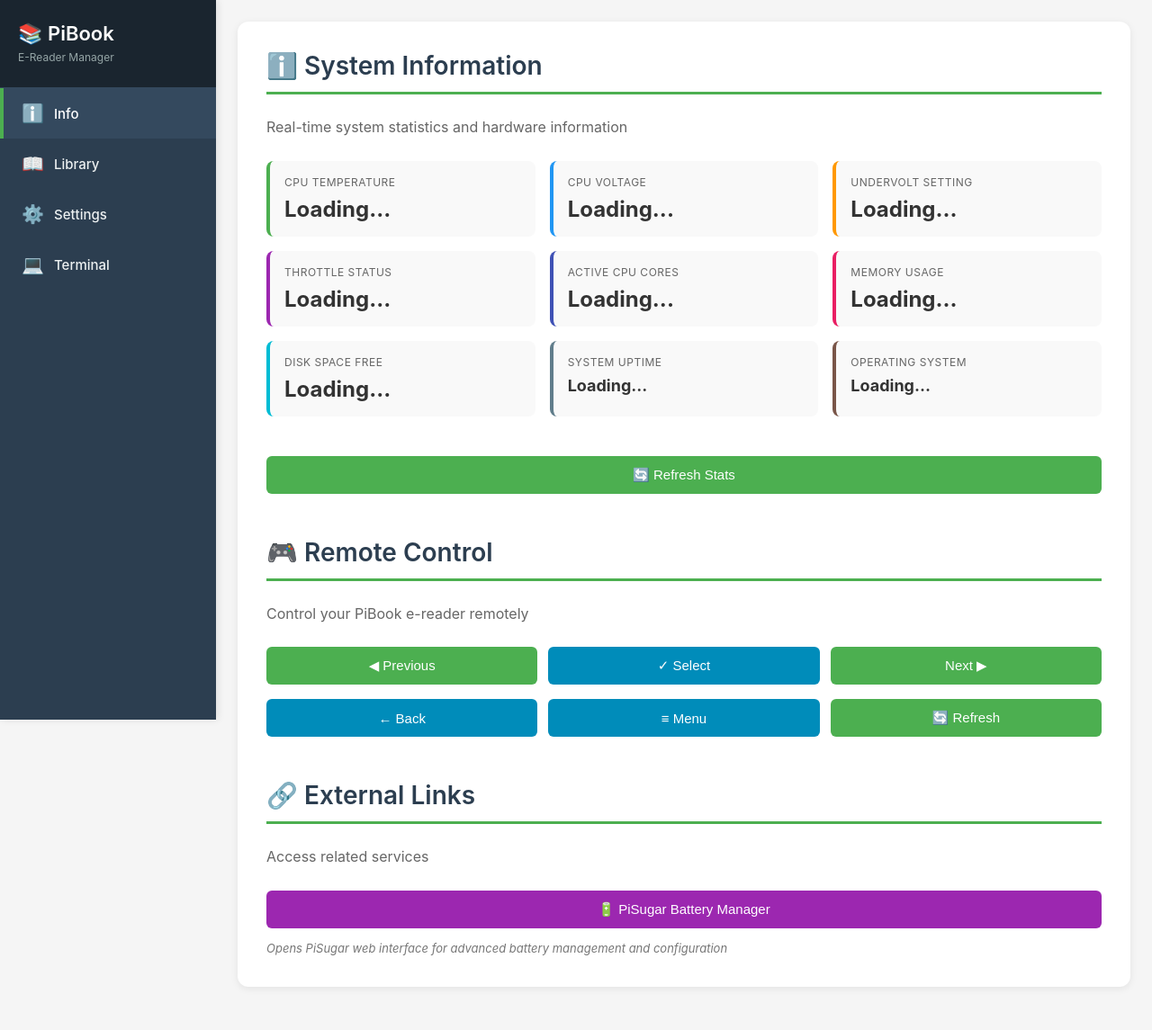
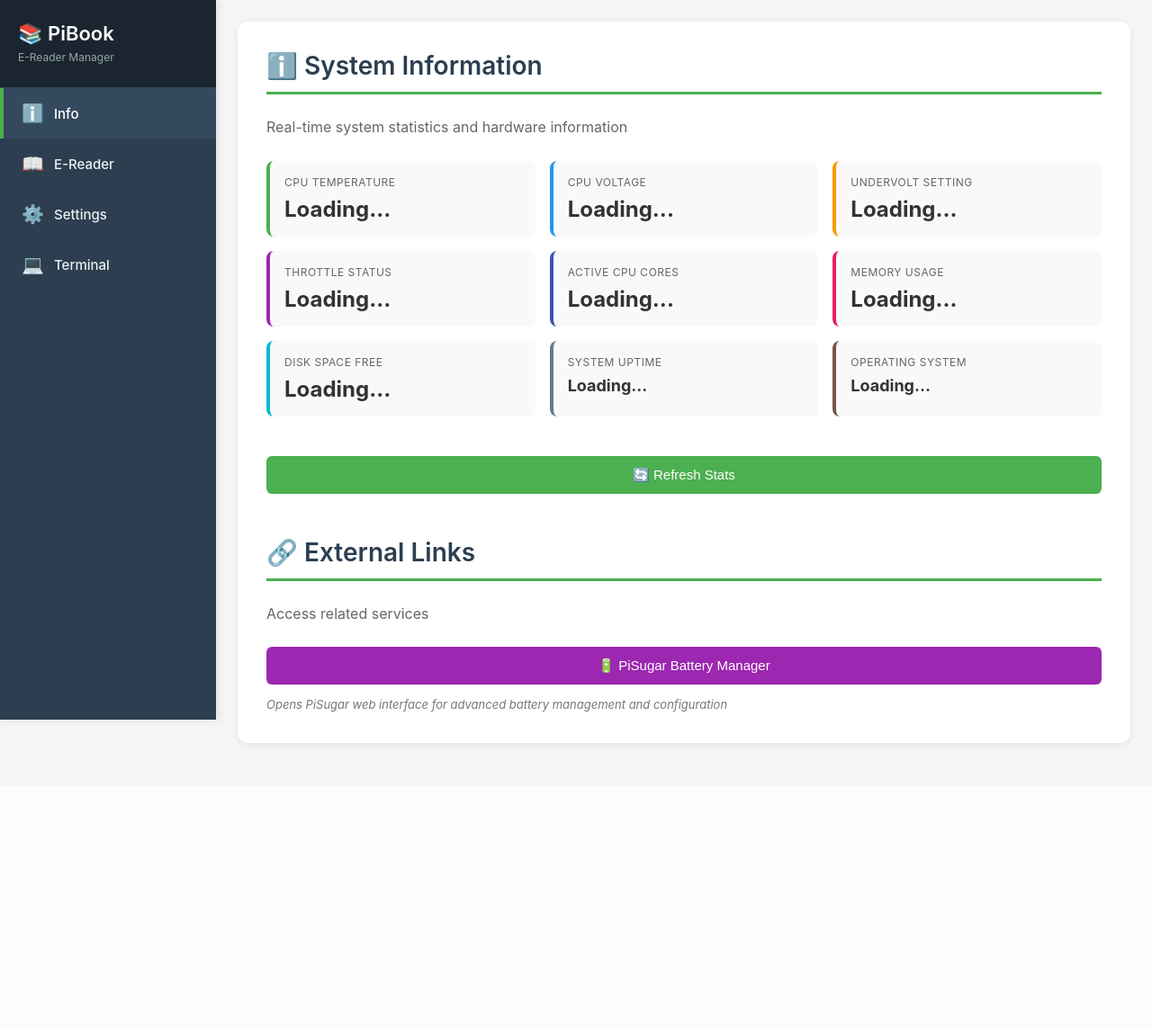
Before and after one commit to bbcelly/Book32, a Python web app: template pi/src/web/templates/base.html in a window 1280 px wide. Shown: the whole page at 90% size. After the commit the page ends 830 px from the top, so only its background shows below. Run offline with Jinja, Linux system fonts and the light colour scheme; the template is opened without the code that fills it: most values are stand-ins (such as "Sample title", 1, 10 or a date in 2020).

Commit message:
Rename Library to E-Reader and move remote control there
- Changed sidebar navigation: Library -> E-Reader
- Moved remote control buttons from Info to E-Reader section
- E-Reader now has: Remote Control + Book Library management
- Info section now focuses on system stats + external links

```diff
--- a/pi/src/web/templates/base.html
+++ b/pi/src/web/templates/base.html
@@ -23,7 +23,7 @@
 
         <div class="nav-item" data-section="library" onclick="switchSection('library')">
             <span class="nav-icon">📖</span>
-            <span class="nav-text">Library</span>
+            <span class="nav-text">E-Reader</span>
         </div>
 
         <div class="nav-item" data-section="settings" onclick="switchSection('settings')">
--- a/pi/src/web/templates/info.html
+++ b/pi/src/web/templates/info.html
@@ -51,21 +51,7 @@
 
 <button class="btn" onclick="refreshSystemStats()" style="margin-top: 24px; width: 100%;">🔄 Refresh Stats</button>
 
-<!-- Remote Control Section -->
-<h2 style="margin-top: 48px;">🎮 Remote Control</h2>
-<p style="color: #666; margin-bottom: 24px;">Control your PiBook e-reader remotely</p>
 
-<div class="controls">
-    <button class="btn" onclick="sendCommand('prev')">◀ Previous</button>
-    <button class="btn btn-secondary" onclick="sendCommand('select')">✓ Select</button>
-    <button class="btn" onclick="sendCommand('next')">Next ▶</button>
-</div>
-
-<div class="controls" style="margin-top: 12px;">
-    <button class="btn btn-secondary" onclick="sendCommand('back')">← Back</button>
-    <button class="btn btn-secondary" onclick="sendCommand('menu')">≡ Menu</button>
-    <button class="btn" onclick="location.reload()">🔄 Refresh</button>
-</div>
 
 <!-- External Links -->
 <h2 style="margin-top: 48px;">🔗 External Links</h2>
--- a/pi/src/web/templates/library.html
+++ b/pi/src/web/templates/library.html
@@ -1,4 +1,23 @@
-<h2>📖 Library</h2>
+<h2>📖 E-Reader</h2>
+
+<!-- Remote Control -->
+<h3>🎮 Remote Control</h3>
+<p style="color: #666; margin-bottom: 16px;">Control your PiBook e-reader remotely</p>
+
+<div class="controls">
+    <button class="btn" onclick="sendCommand('prev')">◀ Previous</button>
+    <button class="btn btn-secondary" onclick="sendCommand('select')">✓ Select</button>
+    <button class="btn" onclick="sendCommand('next')">Next ▶</button>
+</div>
+
+<div class="controls" style="margin-top: 12px;">
+    <button class="btn btn-secondary" onclick="sendCommand('back')">← Back</button>
+    <button class="btn btn-secondary" onclick="sendCommand('menu')">≡ Menu</button>
+    <button class="btn" onclick="location.reload()">🔄 Refresh</button>
+</div>
+
+<!-- Book Library -->
+<h3 style="margin-top: 40px;">📚 Book Library</h3>
 <p style="color: #666; margin-bottom: 24px;">Manage your EPUB books</p>
 
 <!-- Upload Form -->
```
